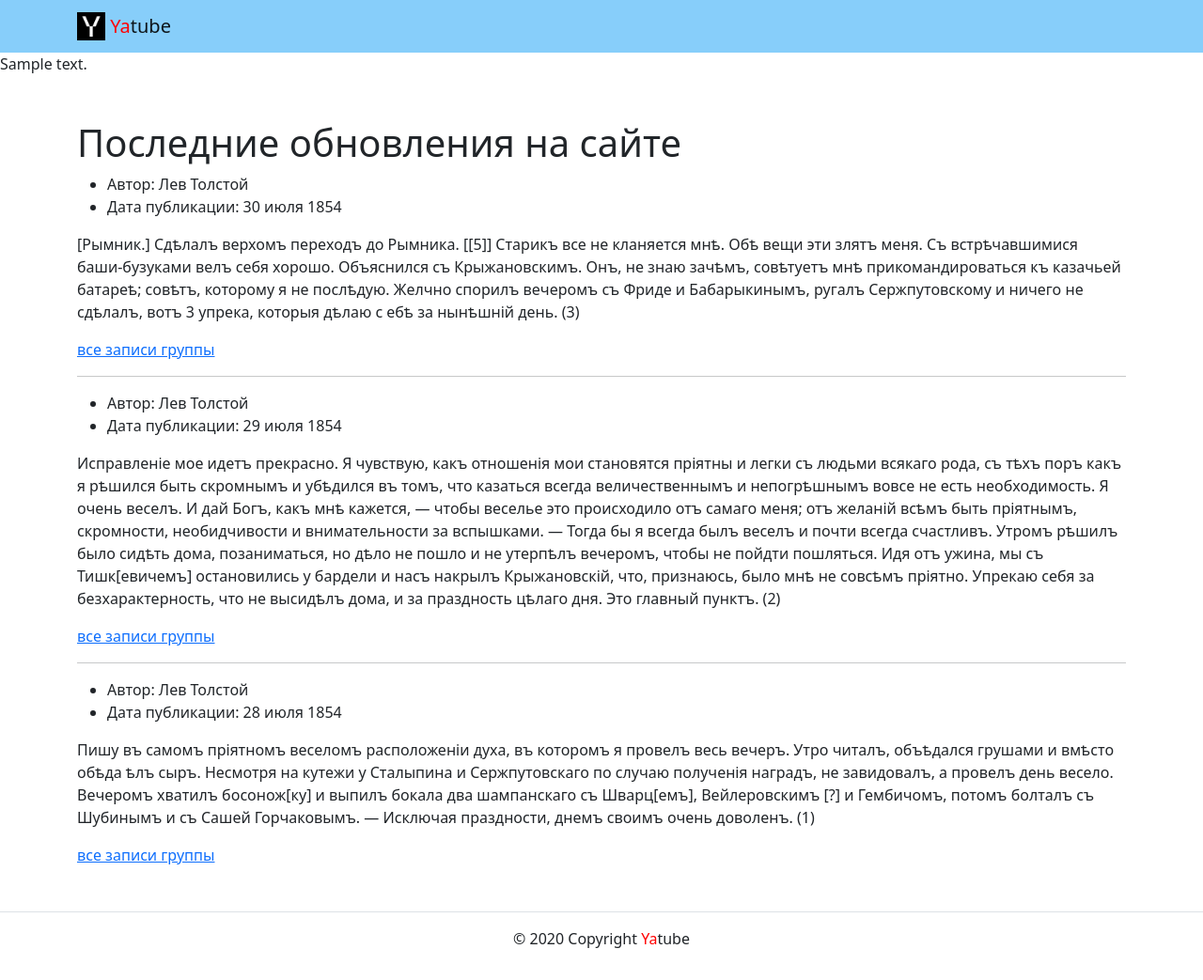
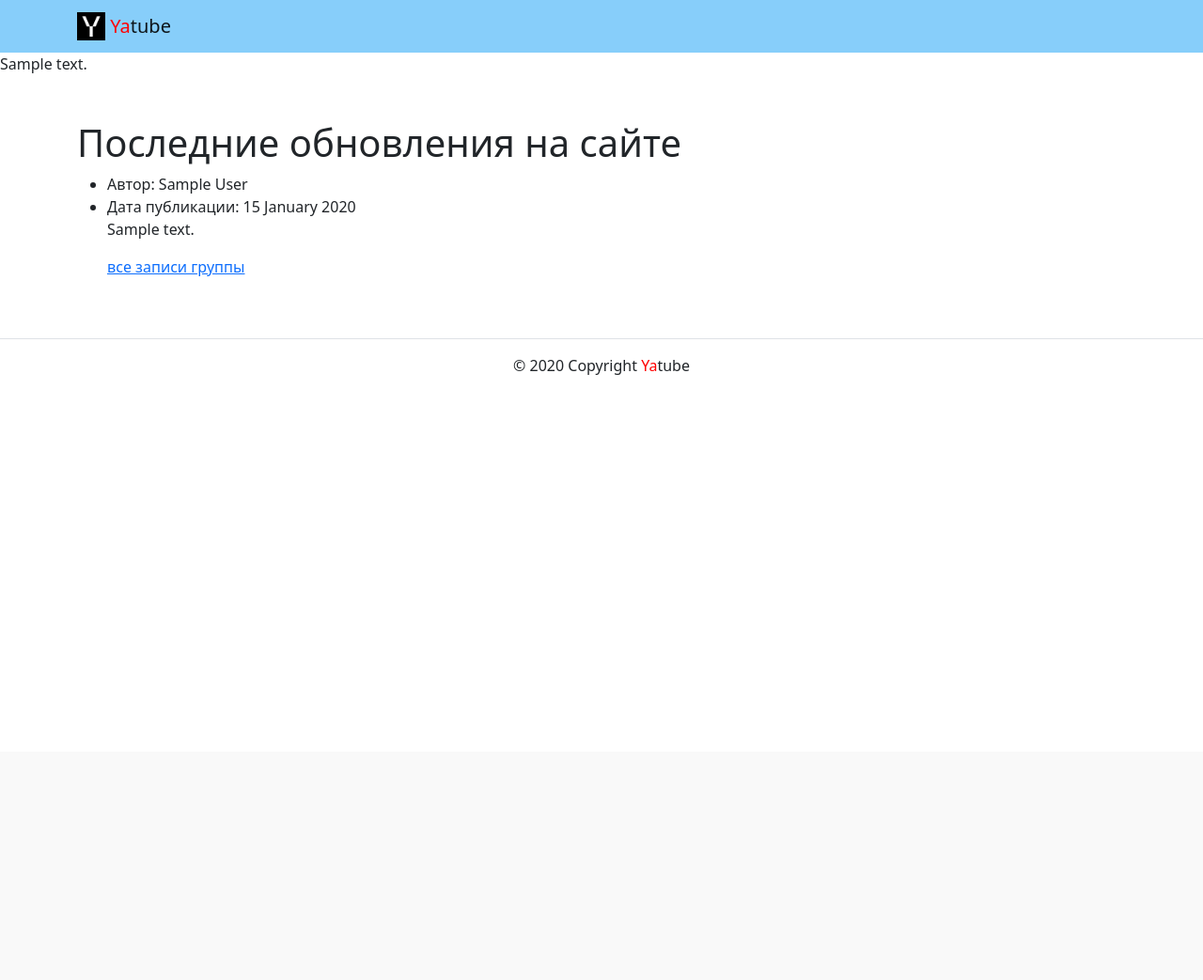
Before and after one commit to ddvoryashin/yatube_project, a Django app: template yatube/templates/posts/index.html in a window 1280 px wide. Shown: the whole page at 94% size. After the commit the page ends 399 px from the top, so only its background shows below. Run offline with Django 3.2, Linux system fonts and the light colour scheme; tables that the repository leaves empty hold one stand-in row (values such as "Sample post"); the template is opened without the code that fills it: values that come from a table or form of the project are taken from there, most other values are stand-ins (such as "Sample title", 1, 10 or a date in 2020); some libraries are stand-ins or nearby versions.

Commit message:
Show all posts on index.html in for loop and call group_list.html

```diff
--- a/yatube/posts/views.py
+++ b/yatube/posts/views.py
@@ -18,7 +18,7 @@ def group_posts(request, slug):
     posts = Post.objects.filter(group=group).order_by('-pub_date')[:10]
     template = 'posts/group_list.html'
     context = {
-        #'title': 'Здесь будет информация о группах проекта Yatube',
+        'title': 'Здесь будет информация о группах проекта Yatube',
         'group': group,
         'posts': posts,
     }
--- a/yatube/templates/posts/group_list.html
+++ b/yatube/templates/posts/group_list.html
@@ -12,6 +12,8 @@
     <p>
         Группа тайных поклонников графа.
     </p>
+    {% for post in Post.objects.filter(group=slug) %}
+    {% endfor %}
     <article>
         <ul>
         <li>
--- a/yatube/templates/posts/index.html
+++ b/yatube/templates/posts/index.html
@@ -9,75 +9,22 @@
 {% block content %}
   <div class="container py-5">
     <h1>Последние обновления на сайте</h1>
+    {% for post in posts %}
       <article>
         <ul>
           <li>
-            Автор: Лев Толстой
+            Автор: {{ post.author.get_full_name }}
           </li>
           <li>
-            Дата публикации: 30 июля 1854
+            Дата публикации: {{ post.pub_date|date:"d E Y" }}
           </li>
-        </ul>
-        <p>
-        [Рымник.] Сдѣлалъ верхомъ переходъ до Рымника. [[5]] Старикъ все не кланяется мнѣ.
-        Обѣ вещи эти злятъ меня. Съ встрѣчавшимися баши-бузуками велъ себя хорошо.
-        Объяснился съ Крыжановскимъ. Онъ, не знаю зачѣмъ, совѣтуетъ мнѣ прикомандироваться
-        къ казачьей батареѣ; совѣтъ, которому я не послѣдую. Желчно спорилъ вечеромъ съ Фриде
-        и Бабарыкинымъ, ругалъ Сержпутовскому и ничего не сдѣлалъ, вотъ 3 упрека, которыя дѣлаю с
-        ебѣ за нынѣшній день. (3)
-        </p>
+          <p>{{ post.text }}</p>
           {% if post.group %}
             <a href="{% url 'posts:group_list' post.group.slug %}">все записи группы</a>
           {% endif %}
+          {% if not forloop.last %}<hr>{% endif %}
+        </ul>
       </article>
-    <hr>
-    <article>
-        <ul>
-        <li>
-            Автор: Лев Толстой
-        </li>
-        <li>
-            Дата публикации: 29 июля 1854
-        </li>
-        </ul>
-        <p>
-        Исправленіе мое идетъ прекрасно. Я чувствую, какъ отношенія мои становятся пріятны и легки
-        съ людьми всякаго рода, съ тѣхъ поръ какъ я рѣшился быть скромнымъ и убѣдился въ томъ,
-        что казаться всегда величественнымъ и непогрѣшнымъ вовсе не есть необходимость. Я очень
-        веселъ. И дай Богъ, какъ мнѣ кажется, — чтобы веселье это происходило отъ самаго меня;
-        отъ желаній всѣмъ быть пріятнымъ, скромности, необидчивости и внимательности за вспышками.
-        — Тогда бы я всегда былъ веселъ и почти всегда счастливъ.
-        Утромъ рѣшилъ было сидѣть дома, позаниматься, но дѣло не пошло и не утерпѣлъ вечеромъ,
-        чтобы не пойдти пошляться. Идя отъ ужина, мы съ Тишк[евичемъ] остановились у бардели и насъ
-        накрылъ Крыжановскій, что, признаюсь, было мнѣ не совсѣмъ пріятно. Упрекаю себя за
-        безхарактерность, что не высидѣлъ дома, и зa праздность цѣлаго дня. Это главный пунктъ. (2)
-        </p>
-        {% if post.group %}
-            <a href="{% url 'posts:group_list' post.group.slug %}">все записи группы</a>
-        {% endif %}
-    </article>
-    <hr>
-    <article>
-        <ul>
-        <li>
-            Автор: Лев Толстой
-        </li>
-        <li>
-            Дата публикации: 28 июля 1854
-        </li>
-        </ul>
-        <p>
-        Пишу въ самомъ пріятномъ веселомъ расположеніи духа, въ которомъ я провелъ весь вечеръ.
-        Утро читалъ, объѣдался грушами и вмѣсто обѣда ѣлъ сыръ. Несмотря на кутежи у Сталыпина и
-        Сержпутовскаго по случаю полученія наградъ, не завидовалъ, а провелъ день весело. Вечеромъ
-        хватилъ босонож[ку] и выпилъ бокала два шампанскаго съ Шварц[емъ], Вейлеровскимъ [?] и
-        Гембичомъ, потомъ болталъ съ Шубинымъ и съ Сашей Горчаковымъ. — Исключая праздности,
-        днемъ своимъ очень доволенъ. (1)
-        </p>
-        {% if post.group %}
-            <a href="{% url 'posts:group_list' post.group.slug %}">все записи группы</a>
-        {% endif %}
-    </article>
-    <!-- под последним постом нет линии -->
+    {% endfor %}
   </div>
 {% endblock %}
--- a/yatube/yatube/settings.py
+++ b/yatube/yatube/settings.py
@@ -31,13 +31,13 @@ ALLOWED_HOSTS = []
 # Application definition
 
 INSTALLED_APPS = [
-    'posts.apps.PostsConfig',
     'django.contrib.admin',
     'django.contrib.auth',
     'django.contrib.contenttypes',
     'django.contrib.sessions',
     'django.contrib.messages',
     'django.contrib.staticfiles',
+    'posts.apps.PostsConfig',
 ]
 
 MIDDLEWARE = [
```
Lines whose indentation alone changed are shown as unchanged.
